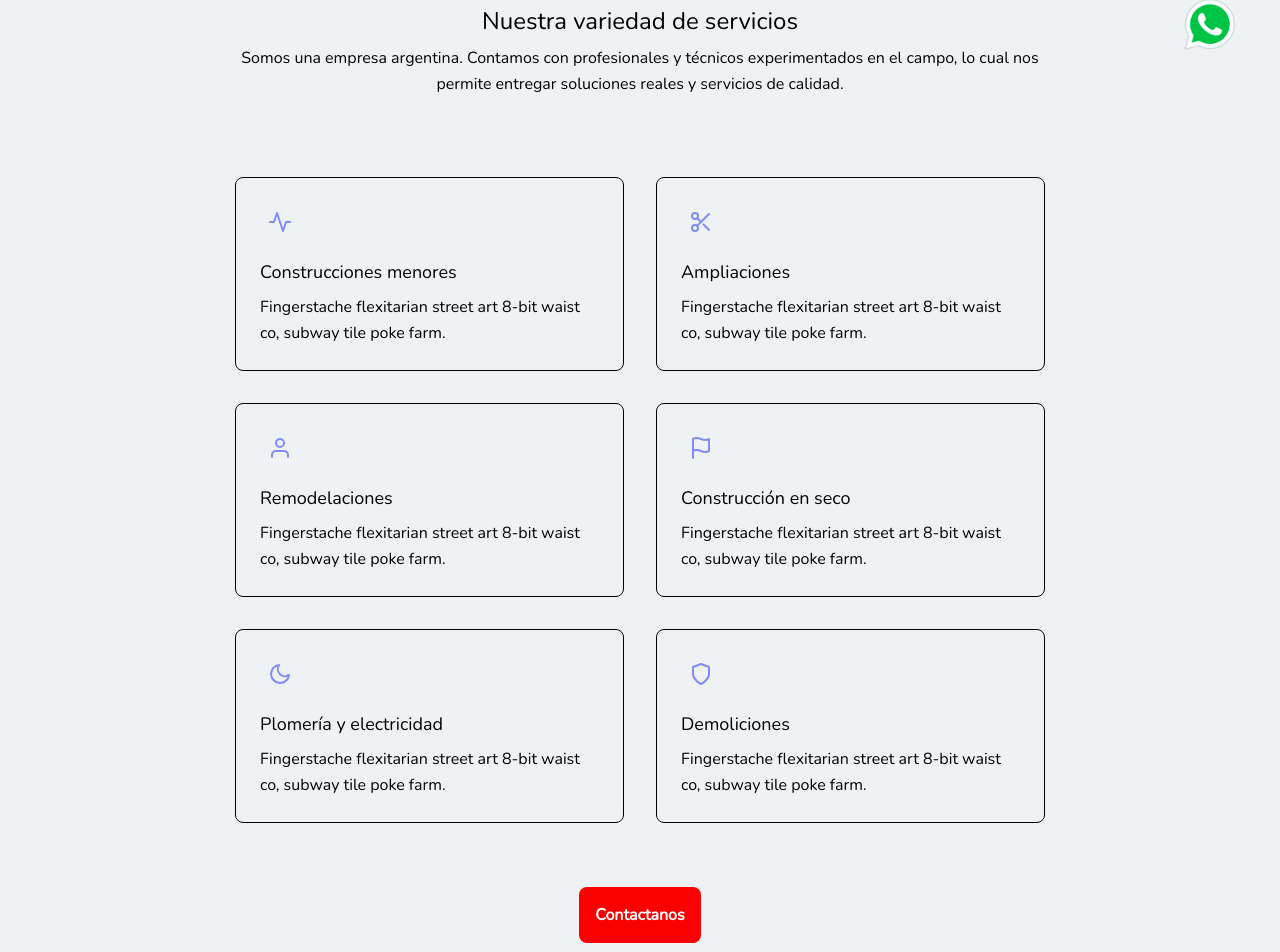
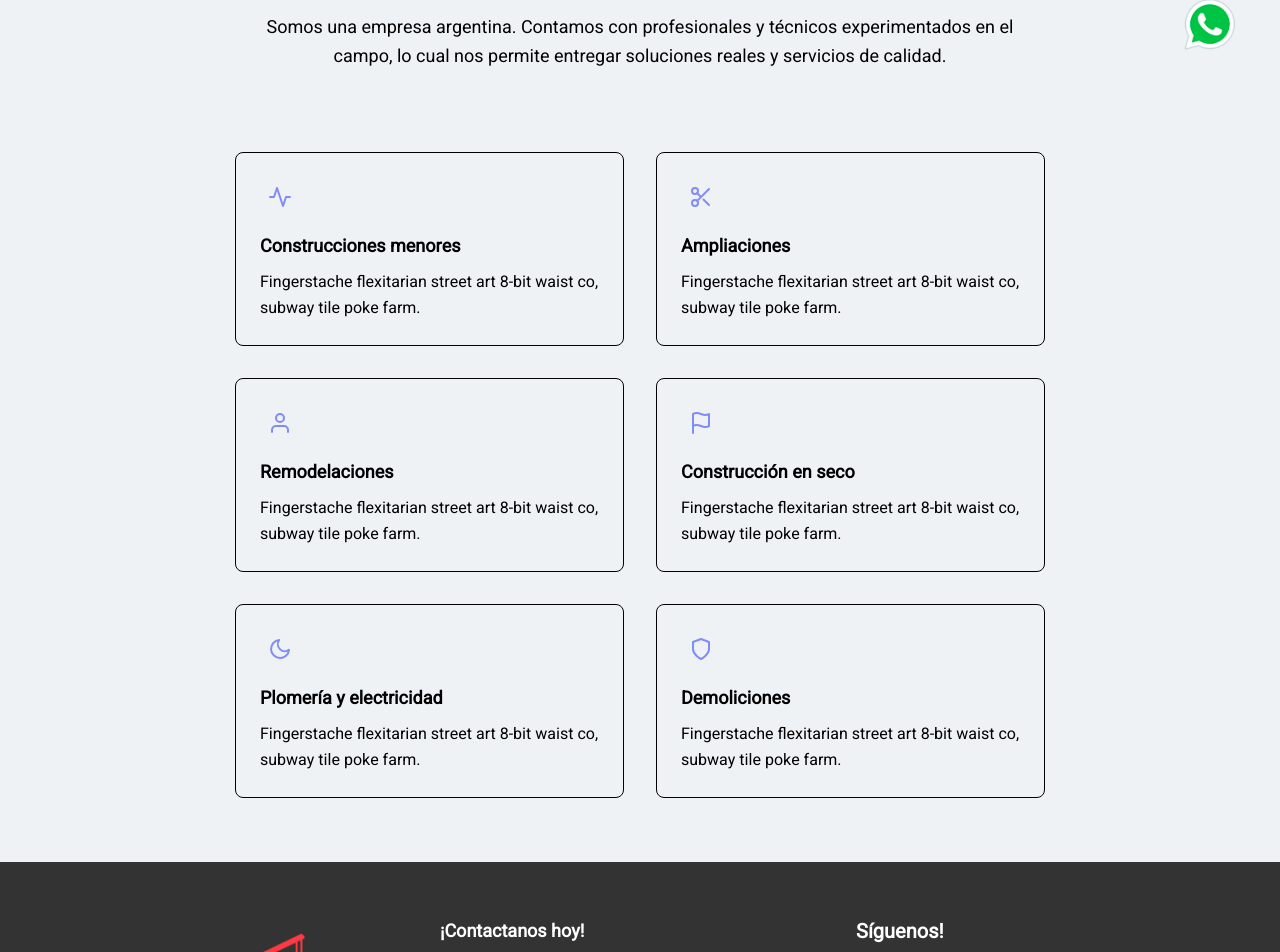
Before and after one commit to DevZeppelin/webpage-construcciones-med, a Next.js app: page /servicios in a window 1280 px wide. Shown: the part 706-1658 px from the top of the page. Built offline with nearby package versions, Linux system fonts and the light colour scheme.

Commit message:
some names worse written fixed

```diff
--- a/css/base.css
+++ b/css/base.css
@@ -1,4 +1,5 @@
-@import url('https://fonts.googleapis.com/css2?family=Nunito:wght@300&display=swap');
+/* @import url('https://fonts.googleapis.com/css2?family=Nunito:wght@300&display=swap'); */
+@import url('https://fonts.googleapis.com/css2?family=Heebo&display=swap');
 
 body {
   background-color: #eff2f5;
@@ -11,5 +12,5 @@ html {
   scroll-behavior: smooth;
 }
 body {
-  font-family: "Nunito", sans-serif;
+  font-family: "Heebo", sans-serif;
 }
--- a/css/tailwind.css
+++ b/css/tailwind.css
@@ -11,3 +11,7 @@
 .btn:hover {
     @apply bg-gray font-extrabold transform -translate-y-2 transition duration-500 cursor-pointer;
 }
+
+.service-h2 {
+    @apply text-lg text-black font-bold mb-2;
+}
--- a/pages/contacto.js
+++ b/pages/contacto.js
@@ -52,7 +52,7 @@ const Contacto = () => {
               marginHeight="0"
               marginWidth="0"
               scrolling="no"
-              src="https://maps.google.com/maps?width=100%&amp;height=600&amp;hl=en&amp;q=%C4%B0zmir+(My%20Business%20Name)&amp;ie=UTF8&amp;t=&amp;z=14&amp;iwloc=B&amp;output=embed"
+              src="https://maps.google.com/maps?width=100%&amp;height=600&amp;hl=en&amp;q=mendoza, lavalle,la+pega+(construcciones med)&amp;ie=UTF8&amp;t=&amp;z=14&amp;iwloc=B&amp;output=embed"
             ></iframe>
           </div>
           <div className="container px-5 py-24 mx-auto flex">
--- a/pages/servicios.js
+++ b/pages/servicios.js
@@ -14,19 +14,19 @@ const Servicios = () => {
             <h1 className="text-4xl font-bold">Servicios</h1>
           </div>
           <div>
-            <section className="text-gray-400 body-font bg-gray-900">
-              <div className="container px-5 py-24 mx-auto">
+            <section className="text-black-400 body-font bg-gray-900">
+              <div className="container px-5 py-16 mx-auto">
                 <div className="flex flex-wrap w-full mb-20 flex-col items-center text-center">
-                  <h1 className="sm:text-3xl text-2xl font-medium title-font mb-2 text-black">
+                  <h1 className="sm:text-3xl text-2xl font-bold title-font mb-2 text-black">
                     Nuestra variedad de servicios
                   </h1>
-                  <p className="lg:w-1/2 w-full leading-relaxed text-opacity-80">
+                  <p className="lg:w-1/2 w-full text-lg  leading-relaxed text-opacity-80">
                   Somos una empresa argentina. Contamos con profesionales y técnicos experimentados en el campo, lo cual nos permite entregar soluciones reales y servicios de calidad.
                   </p>
                 </div>
                 <div className="flex flex-wrap -m-4">
                   <div className="xl:w-1/3 md:w-1/2 p-4">
-                    <div className="border border-gray-700 border-opacity-75 p-6 rounded-lg">
+                    <div className="hover:bg-lowContrast hover:text-black border border-gray-700 border-opacity-75 p-6 rounded-lg">
                       <div className="w-10 h-10 inline-flex items-center justify-center rounded-full bg-gray-800 text-indigo-400 mb-4">
                         <svg
                           fill="none"
@@ -40,7 +40,7 @@ const Servicios = () => {
                           <path d="M22 12h-4l-3 9L9 3l-3 9H2"></path>
                         </svg>
                       </div>
-                      <h2 className="text-lg text-black font-medium title-font mb-2">
+                      <h2 className="service-h2">
                         Construcciones menores
                       </h2>
                       <p className="leading-relaxed text-base">
@@ -50,7 +50,7 @@ const Servicios = () => {
                     </div>
                   </div>
                   <div className="xl:w-1/3 md:w-1/2 p-4">
-                    <div className="border border-gray-700 border-opacity-75 p-6 rounded-lg">
+                    <div className=" hover:bg-lowContrast hover:text-black border border-gray-700 border-opacity-75 p-6 rounded-lg">
                       <div className="w-10 h-10 inline-flex items-center justify-center rounded-full bg-gray-800 text-indigo-400 mb-4">
                         <svg
                           fill="none"
@@ -66,7 +66,7 @@ const Servicios = () => {
                           <path d="M20 4L8.12 15.88M14.47 14.48L20 20M8.12 8.12L12 12"></path>
                         </svg>
                       </div>
-                      <h2 className="text-lg text-black font-medium title-font mb-2">
+                      <h2 className="service-h2">
                        Ampliaciones
                       </h2>
                       <p className="leading-relaxed text-base">
@@ -76,7 +76,7 @@ const Servicios = () => {
                     </div>
                   </div>
                   <div className="xl:w-1/3 md:w-1/2 p-4">
-                    <div className="border border-gray-700 border-opacity-75 p-6 rounded-lg">
+                    <div className="hover:bg-lowContrast hover:text-black border border-gray-700 border-opacity-75 p-6 rounded-lg">
                       <div className="w-10 h-10 inline-flex items-center justify-center rounded-full bg-gray-800 text-indigo-400 mb-4">
                         <svg
                           fill="none"
@@ -91,7 +91,7 @@ const Servicios = () => {
                           <circle cx="12" cy="7" r="4"></circle>
                         </svg>
                       </div>
-                      <h2 className="text-lg text-black font-medium title-font mb-2">
+                      <h2 className="service-h2">
                         Remodelaciones
                       </h2>
                       <p className="leading-relaxed text-base">
@@ -101,7 +101,7 @@ const Servicios = () => {
                     </div>
                   </div>
                   <div className="xl:w-1/3 md:w-1/2 p-4">
-                    <div className="border border-gray-700 border-opacity-75 p-6 rounded-lg">
+                    <div className="hover:bg-lowContrast hover:text-black border border-gray-700 border-opacity-75 p-6 rounded-lg">
                       <div className="w-10 h-10 inline-flex items-center justify-center rounded-full bg-gray-800 text-indigo-400 mb-4">
                         <svg
                           fill="none"
@@ -115,7 +115,7 @@ const Servicios = () => {
                           <path d="M4 15s1-1 4-1 5 2 8 2 4-1 4-1V3s-1 1-4 1-5-2-8-2-4 1-4 1zM4 22v-7"></path>
                         </svg>
                       </div>
-                      <h2 className="text-lg text-black font-medium title-font mb-2">
+                      <h2 className="service-h2">
                         Construcción en seco
                       </h2>
                       <p className="leading-relaxed text-base">
@@ -125,7 +125,7 @@ const Servicios = () => {
                     </div>
                   </div>
                   <div className="xl:w-1/3 md:w-1/2 p-4">
-                    <div className="border border-gray-700 border-opacity-75 p-6 rounded-lg">
+                    <div className="hover:bg-lowContrast hover:text-black border border-gray-700 border-opacity-75 p-6 rounded-lg">
                       <div className="w-10 h-10 inline-flex items-center justify-center rounded-full bg-gray-800 text-indigo-400 mb-4">
                         <svg
                           fill="none"
@@ -139,7 +139,7 @@ const Servicios = () => {
                           <path d="M21 12.79A9 9 0 1111.21 3 7 7 0 0021 12.79z"></path>
                         </svg>
                       </div>
-                      <h2 className="text-lg text-black font-medium title-font mb-2">
+                      <h2 className="service-h2">
                        Plomería y electricidad
                       </h2>
                       <p className="leading-relaxed text-base">
@@ -149,7 +149,7 @@ const Servicios = () => {
                     </div>
                   </div>
                   <div className="xl:w-1/3 md:w-1/2 p-4">
-                    <div className="border border-gray-700 border-opacity-75 p-6 rounded-lg">
+                    <div className="border border-gray-700 border-opacity-75 p-6 rounded-lg hover:bg-lowContrast hover:text-black">
                       <div className="w-10 h-10 inline-flex items-center justify-center rounded-full bg-gray-800 text-indigo-400 mb-4">
                         <svg
                           fill="none"
@@ -163,7 +163,7 @@ const Servicios = () => {
                           <path d="M12 22s8-4 8-10V5l-8-3-8 3v7c0 6 8 10 8 10z"></path>
                         </svg>
                       </div>
-                      <h2 className="text-lg text-black font-medium title-font mb-2">
+                      <h2 className="service-h2">
                        Demoliciones
                       </h2>
                       <p className="leading-relaxed text-base">
@@ -173,9 +173,7 @@ const Servicios = () => {
                     </div>
                   </div>
                 </div>
-                <button className="flex mx-auto mt-16 btn">
-                  Contactanos
-                </button>
+
               </div>
             </section>
           </div>
--- a/tailwind.config.js
+++ b/tailwind.config.js
@@ -12,12 +12,12 @@ module.exports = {
                 lightRed: '#E83838',
                 gray: '#545454',
                 darkGray: '#333',
-                lowContrast: '#E7E7E7' ,
+                lowContrast: '#D6D6D6' ,
                 background: '#d6d4d4',
                 backgroundSecundary: '#608b9b'
             },
             fontFamily : {
-                body : ['Nunito']
+                body : ['Heebo']
             },
             backgroundImage: theme => ({
                 'hero': "url('/01-sm.png')",
```
Also changed, not shown: pages/index.js (+9 -6 lines).
